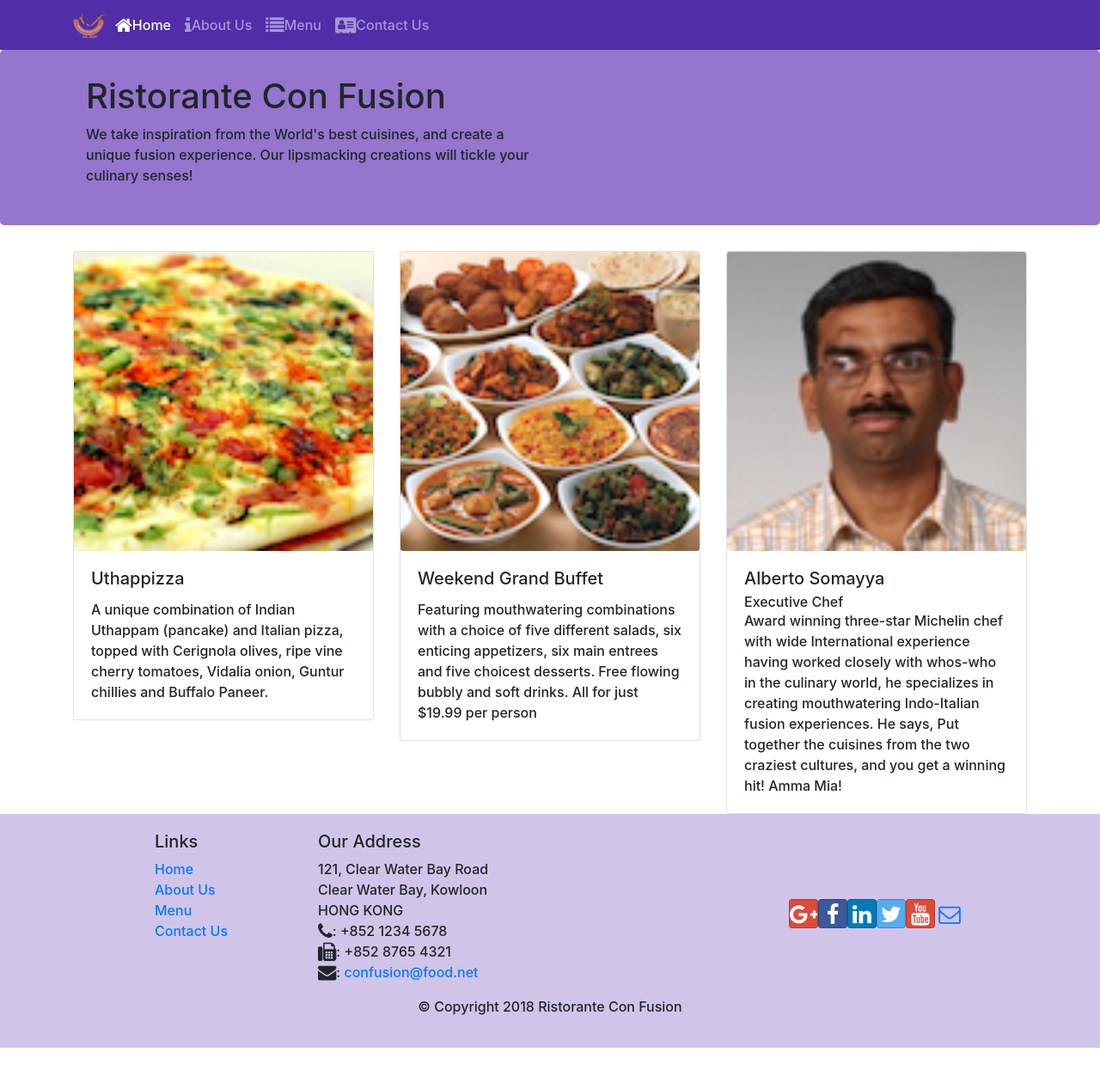
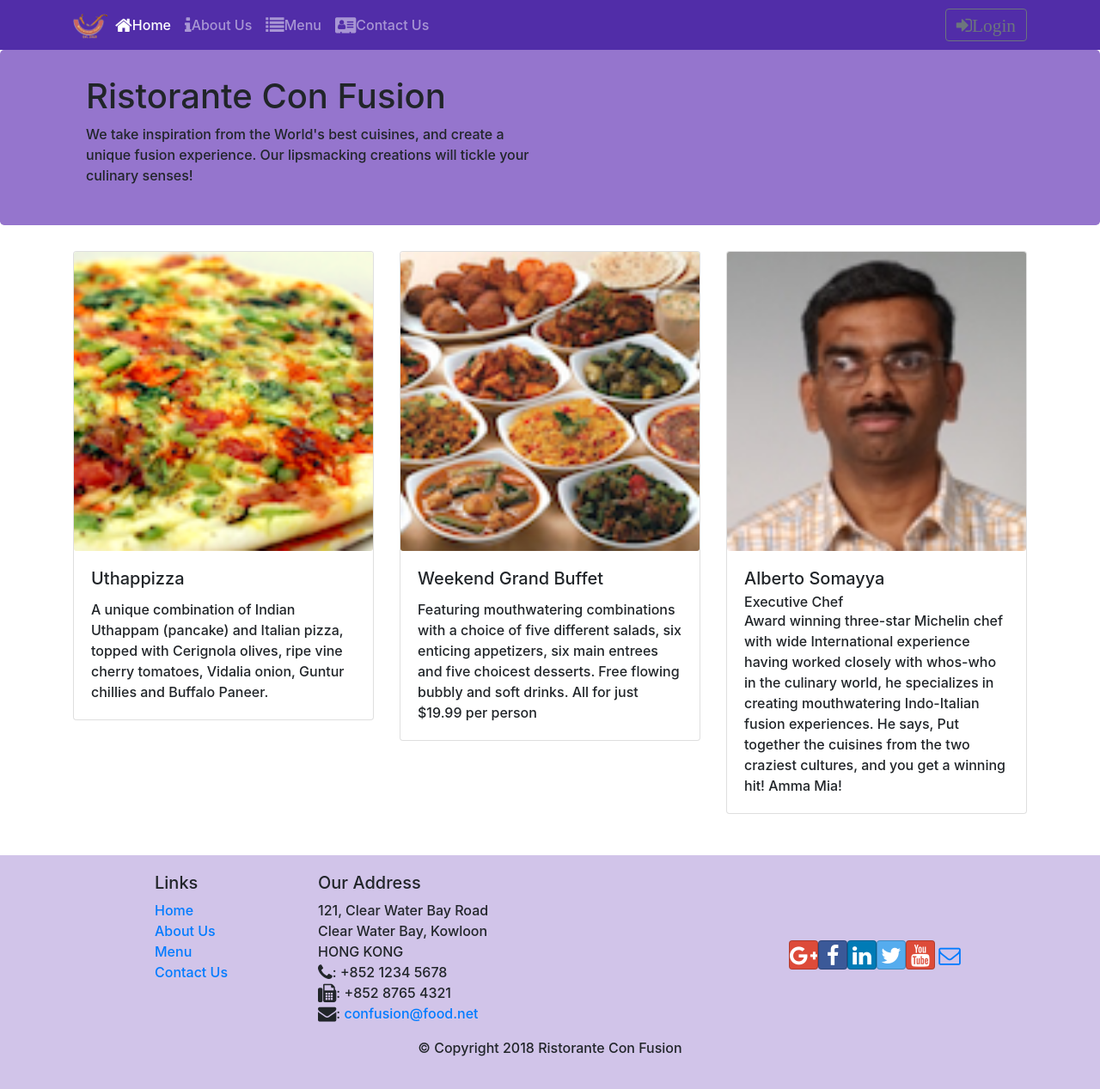
Before and after one commit to adarshRaj7/confusionReact, a React (Create React App) app: page /home in a window 1280 px wide. Shown: the whole page at 86% size. Before the commit the page ends 1219 px from the top, so only its background shows below. Built offline with nearby package versions, Linux system fonts and the light colour scheme.

Commit message:
Assignment 2

```diff
--- a/src/App.css
+++ b/src/App.css
@@ -94,3 +94,6 @@
   padding-bottom: 30px;
   padding-top: 30px;
 }
+.loginModal{
+  z-index: 10000;
+}
--- a/src/components/AboutComponent.js
+++ b/src/components/AboutComponent.js
@@ -8,7 +8,7 @@ function RenderLeader({leader})
     return (
         <div className='col-12 mt-4'>
             <Media list>
-                <Media tag="li">
+                <Media tag="li" key={leader.id}>
                      <Media left middle  >
                         <Media
                            object
--- a/src/components/DishDetailComponent.js
+++ b/src/components/DishDetailComponent.js
@@ -10,7 +10,7 @@ import {Link} from 'react-router-dom';
                     <Card >
                         <CardImg  src={dish.image} alt={dish.name}></CardImg>
                         <CardBody>
-                            <CardTitle><h4>{dish.name}</h4></CardTitle>
+                            <CardTitle>{dish.name}</CardTitle>
                             <CardText>{dish.description}</CardText>
                         </CardBody>
                     </Card>
--- a/src/components/FooterComponent.js
+++ b/src/components/FooterComponent.js
@@ -4,7 +4,7 @@ import {Link } from 'react-router-dom';
 function Footer(props){
     return (
 
-        <div className="footer">
+        <div className="footer mt-5">
         <div className="container">
             <div className="row justify-content-center">
                 <div className="col-4 offset-1 col-sm-2">
--- a/src/components/HeaderComponent.js
+++ b/src/components/HeaderComponent.js
@@ -1,5 +1,5 @@
 import React,{Component} from 'react';
-import { Navbar,NavbarBrand, Nav, NavbarToggler, Collapse, NavItem , Jumbotron} from 'reactstrap';
+import {Modal, Button, ModalHeader, ModalBody, Navbar,NavbarBrand, Nav, NavbarToggler, Collapse, NavItem, FormGroup, Label, Input, Form } from 'reactstrap';
 import '../App.css';
 import {NavLink} from 'react-router-dom';
 
@@ -8,27 +8,54 @@ class Header extends Component{
     constructor(props){
         super(props);
         this.state={
+            isModalOpen : false,
             isNavOpen : false
         };
         this.toggleNav=this.toggleNav.bind(this);
+        this.toggleModal=this.toggleModal.bind(this);
+        this.handleLogin=this.handleLogin.bind(this);
+    }
+
+    handleLogin(event){
+        this.toggleModal();
+        alert("Username: "+this.username.value+ "\nPassword: "+this.password.value+"\nRemember: "+this.remember.checked);
+        event.preventDefault();
     }
 
     toggleNav(){
+
+        // console.log(this.state.isNavOpen);
+        // console.log("Nav toggle clicked");
         this.setState({
             isNavOpen : !this.state.isNavOpen
         });
+        // console.log(this.state.isNavOpen);
     }
 
+    toggleModal()
+    {
+        console.log(this.state.isModalOpen);
+        // if(this.state.isModalOpen)
+        //     console.log("Modal is open");
+        // else
+        //     console.log("Modal is closed");
+        console.log("Button clicked");
+        this.setState({
+            isModalOpen:!this.state.isModalOpen
+        });
+        console.log(this.state.isModalOpen);
+    }
     render(){
         return(
-            <React.Fragment >
+        <React.Fragment >
+
             <Navbar dark expand="md" >
                 <div className='container'>
                     <NavbarToggler onClick={this.toggleNav}></NavbarToggler>
                     <NavbarBrand className='mr-auto' href="/">
                         <img src='assets/images/logo.png' height='30' width='41' alt='Ristorante con Fusion'></img>
                     </NavbarBrand>
-                    <Collapse navbar isOpen={this.state.isNavOpen}>
+                    <Collapse navbar isOpen={this.state.isNavOpen} onClick={this.toggleNav}>
                         <Nav navbar>
                             <NavItem>
                                 <NavLink className='nav-link' to='/home'>
@@ -51,9 +78,30 @@ class Header extends Component{
                                 </NavLink>
                             </NavItem>
                         </Nav>
+
+                        <Nav className="ml-auto" navbar>
+                            <NavItem>
+                                <Button outline  onClick={this.toggleModal}>
+                                    <span className='fa fa-sign-in fa-lg'>Login</span>
+                                </Button>
+                            </NavItem>
+                        </Nav>
                     </Collapse>
                 </div>
+
             </Navbar>
+        {/* <Modal isOpen={this.state.modal} toggle={this.toggle} className={this.props.className}>
+          <ModalHeader toggle={this.toggle}>Modal title</ModalHeader>
+          <ModalBody>
+            Lorem ipsum dolor sit amet, consectetur adipisicing elit, sed do eiusmod tempor incididunt ut labore et dolore magna aliqua. U
+            t enim ad minim veniam, quis nostrud exercitation ullamco laboris nisi ut aliquip ex ea commodo consequat. Duis aute irure dolor in reprehenderit in voluptate velit esse cillum dolore eu fugiat nulla pariatur. Excepteur sint occaecat cupidatat non proident, sunt in culpa qui officia deserunt mollit anim id
+             est laborum.
+          </ModalBody>
+          <ModalFooter>
+            <Button color="primary" onClick={this.toggle}>Do Something</Button>{' '}
+            <Button color="secondary" onClick={this.toggle}>Cancel</Button>
+          </ModalFooter>
+        </Modal> */}
             <div className='jumbotron'>
                 <div className=' container '>
                     <div className='row row-header '>
@@ -64,7 +112,29 @@ class Header extends Component{
                     </div>
                 </div>
             </div>
-            </React.Fragment>
+            <Modal fade={false} className="loginModal" isOpen={this.state.isModalOpen} toggle={this.toggleModal}>
+                <ModalHeader toggle={this.toggleModal}>Login</ModalHeader>
+                <ModalBody>
+                    <Form onSubmit={this.handleLogin}>
+                        <FormGroup>
+                            <Label htmlFor="username">Username</Label>
+                            <Input innerRef={(input)=>this.username=input} type="text" id="username" name="username"></Input>
+                        </FormGroup>
+                        <FormGroup>
+                            <Label htmlFor="password">Password</Label>
+                            <Input innerRef={(input)=>this.password=input} type="password" id="password" name="password"></Input>
+                        </FormGroup>
+                        <FormGroup check>
+                            <Input innerRef={(input)=>this.remember=input} type="checkbox" name="remember"></Input>
+                            <Label check htmlFor="remember">Remember me</Label>
+
+                        </FormGroup>
+                        <Button type="submit" value="submit" color="primary">Login</Button>
+                    </Form>
+                </ModalBody>
+            </Modal>
+
+        </React.Fragment>
         );
     }
 }
--- a/src/components/MainComponent.js
+++ b/src/components/MainComponent.js
@@ -11,7 +11,6 @@ import Footer from './FooterComponent';
 import {Switch, Route, Redirect} from 'react-router-dom';
 import Contact from './ContactComponent';
 import About from './AboutComponent';
-
 class Main extends Component {
 
 constructor(props)
```
Also changed, not shown: src/components/ContactComponent.js (+4 -3 lines).
